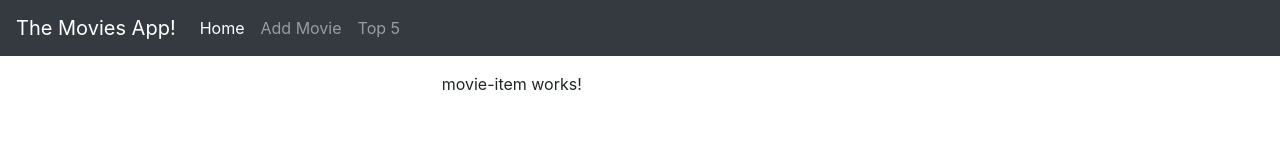
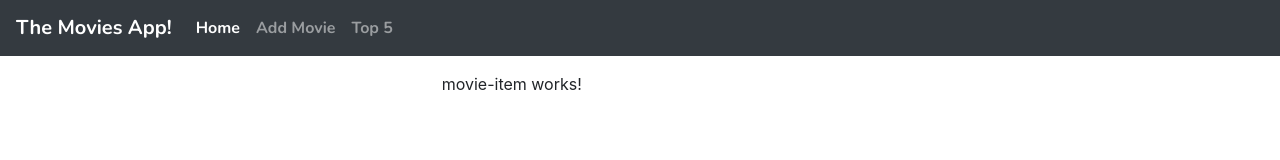
Before and after one commit to jorgeemherrera/theMoviesApp, an Angular app: page / in a window 1280 px wide. Shown: the top 160 px of the page. Built offline with nearby package versions, Linux system fonts and the light colour scheme; no server answers.

Commit message:
navbar styling

```diff
--- a/src/app/components/navbar/navbar.component.scss
+++ b/src/app/components/navbar/navbar.component.scss
@@ -1,3 +1,4 @@
 nav {
   margin-bottom: 1rem;
+  font-family: 'Nunito', sans-serif;
 }
```
